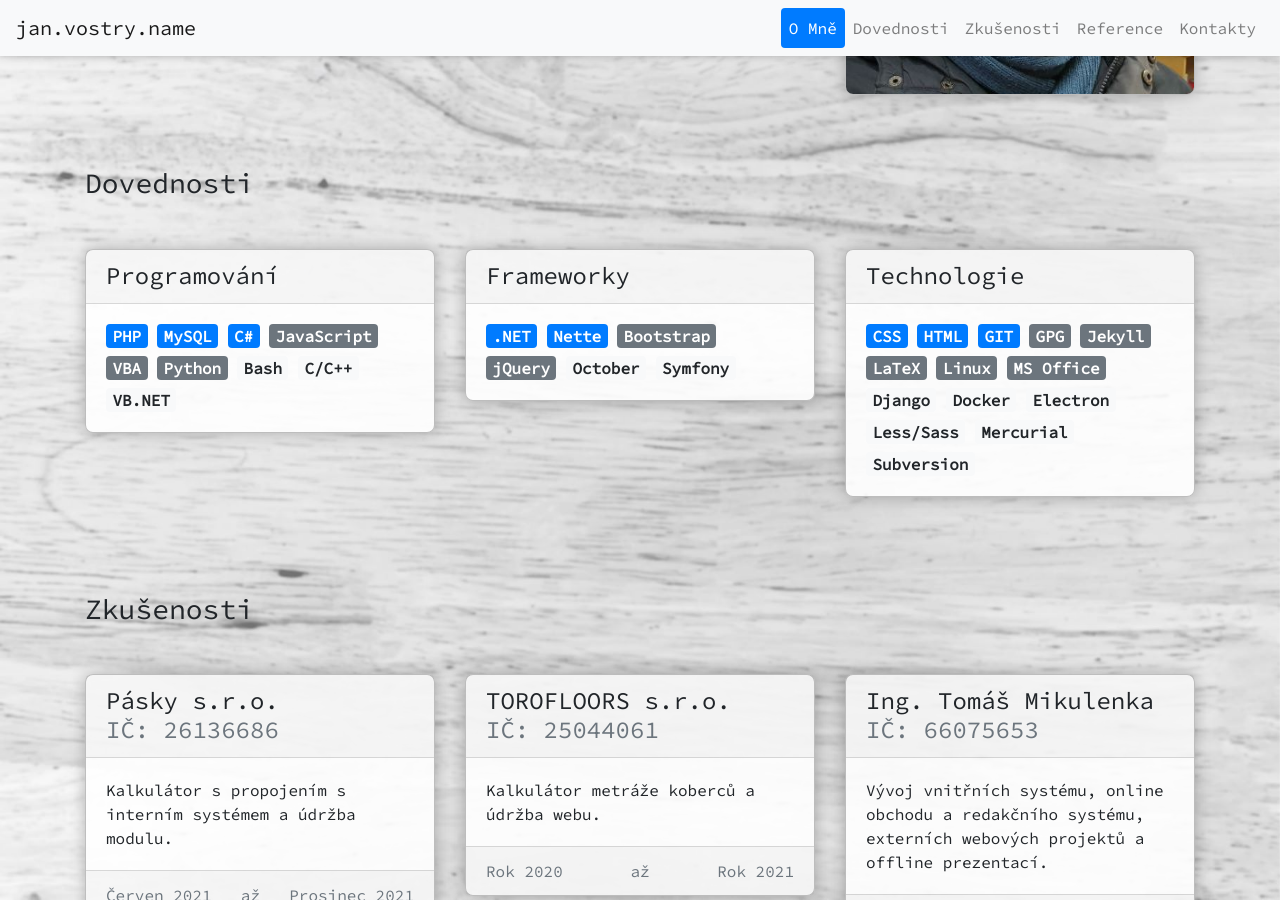
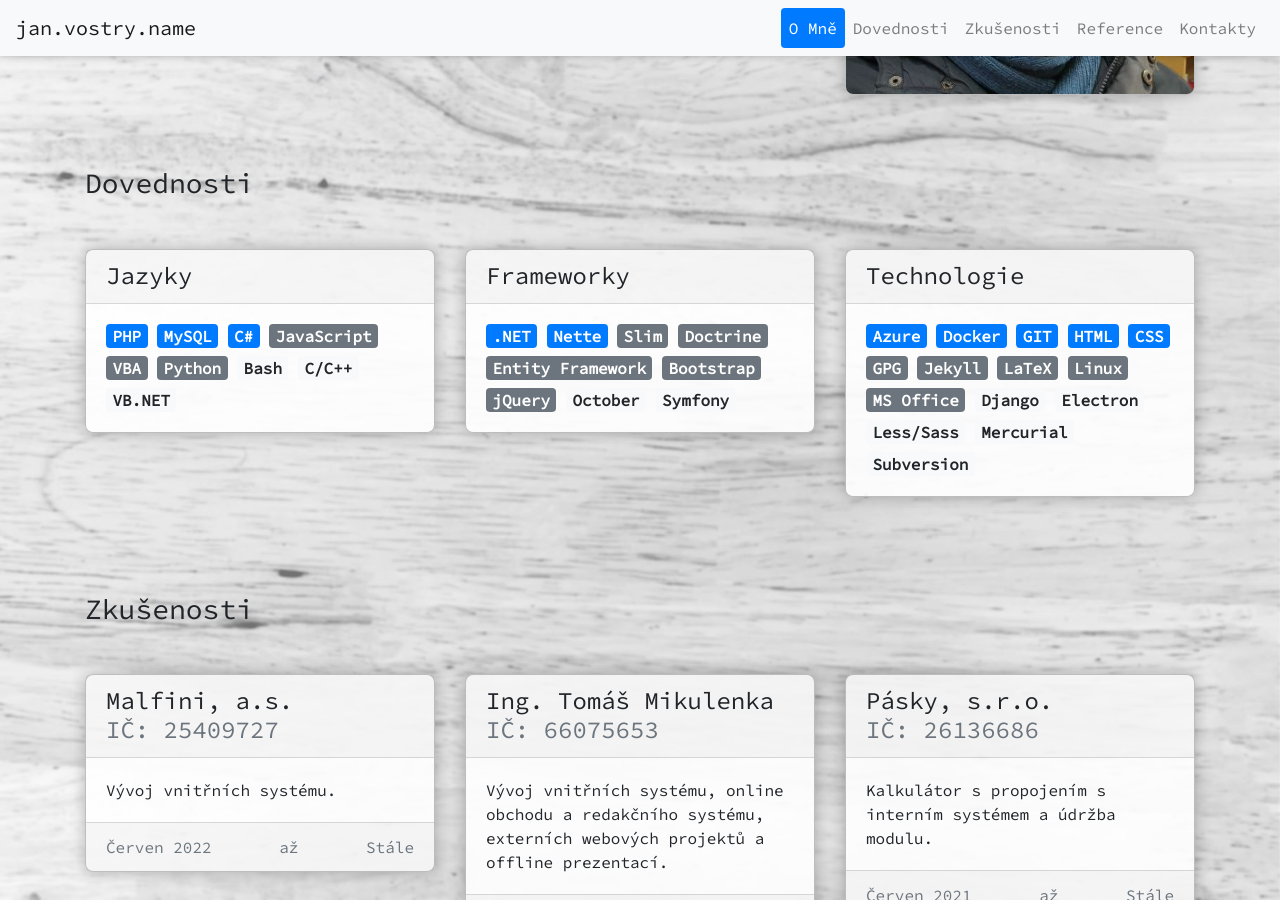
Before and after one commit to janvostry/jan.vostry, a Jekyll site: the page built from index.html, in a window 1280 px wide and 900 px high, scrolled down 1876 px. Built offline with Jekyll 4.4.1, drawn with Linux system fonts in a browser that asks for light colours; some of the changed text lies outside the part shown.

Commit message:
Update data

```diff
--- a/_data/experiences.yml
+++ b/_data/experiences.yml
@@ -1,19 +1,11 @@
 
- - employer: 'Pásky s.r.o.'
-   taxid:    '26136686'
+ - employer: 'Malfini, a.s.'
+   taxid:    '25409727'
    position: 'Programátor'
-   start:    'Červen 2021'
-   stop:     'Prosinec 2021'
-   contract: 'Dohoda o provedení práce.'
-   service:  'Kalkulátor s propojením s interním systémem a údržba modulu.'
-
- - employer: 'TOROFLOORS s.r.o.'
-   taxid:    '25044061'
-   position: 'Programátor'
-   start:    'Rok 2020'
-   stop:     'Rok 2021'
-   contract: 'Dohody o provedení práce'
-   service:  'Kalkulátor metráže koberců a údržba webu.'
+   start:    'Červen 2022'
+   stop:     'Stále'
+   contract: 'Pracovní smlouva na dobu neurčitou.'
+   service:  'Vývoj vnitřních systému.'
 
  - employer: 'Ing. Tomáš Mikulenka'
    taxid:    '66075653'
@@ -22,6 +14,22 @@
    stop:     'Březen 2022'
    contract: 'Pracovní smlouva na dobu neurčitou.'
    service:  'Vývoj vnitřních systému, online obchodu a redakčního systému, externích webových projektů a offline prezentací.'
+
+ - employer: 'Pásky, s.r.o.'
+   taxid:    '26136686'
+   position: 'Programátor'
+   start:    'Červen 2021'
+   stop:     'Stále'
+   contract: 'Dohoda o provedení práce.'
+   service:  'Kalkulátor s propojením s interním systémem a údržba modulu.'
+
+ - employer: 'TOROFLOORS, s.r.o.'
+   taxid:    '25044061'
+   position: 'Programátor'
+   start:    'Rok 2020'
+   stop:     'Rok 2021'
+   contract: 'Dohody o provedení práce'
+   service:  'Kalkulátor metráže koberců a údržba webu.'
 
  - employer: 'Rudolf Šlambera'
    position: 'Programátor'
--- a/_data/skills.yml
+++ b/_data/skills.yml
@@ -1,5 +1,5 @@
 
- - title: 'Programování'
+ - title: 'Jazyky'
    high:
     - 'PHP'
     - 'MySQL'
@@ -18,6 +18,9 @@
     - '.NET'
     - 'Nette'
    medium:
+    - 'Slim'
+    - 'Doctrine'
+    - 'Entity Framework'
     - 'Bootstrap'
     - 'jQuery'
    low:
@@ -26,9 +29,11 @@
 
  - title: 'Technologie'
    high:
+    - 'Azure'
+    - 'Docker'
+    - 'GIT'
+    - 'HTML'
     - 'CSS'
-    - 'HTML'
-    - 'GIT'
    medium:
     - 'GPG'
     - 'Jekyll'
@@ -37,7 +42,6 @@
     - 'MS Office'
    low:
     - 'Django'
-    - 'Docker'
     - 'Electron'
     - 'Less/Sass'
     - 'Mercurial'
```
Also changed, not shown: _data/references.yml (+8 -0 lines).
